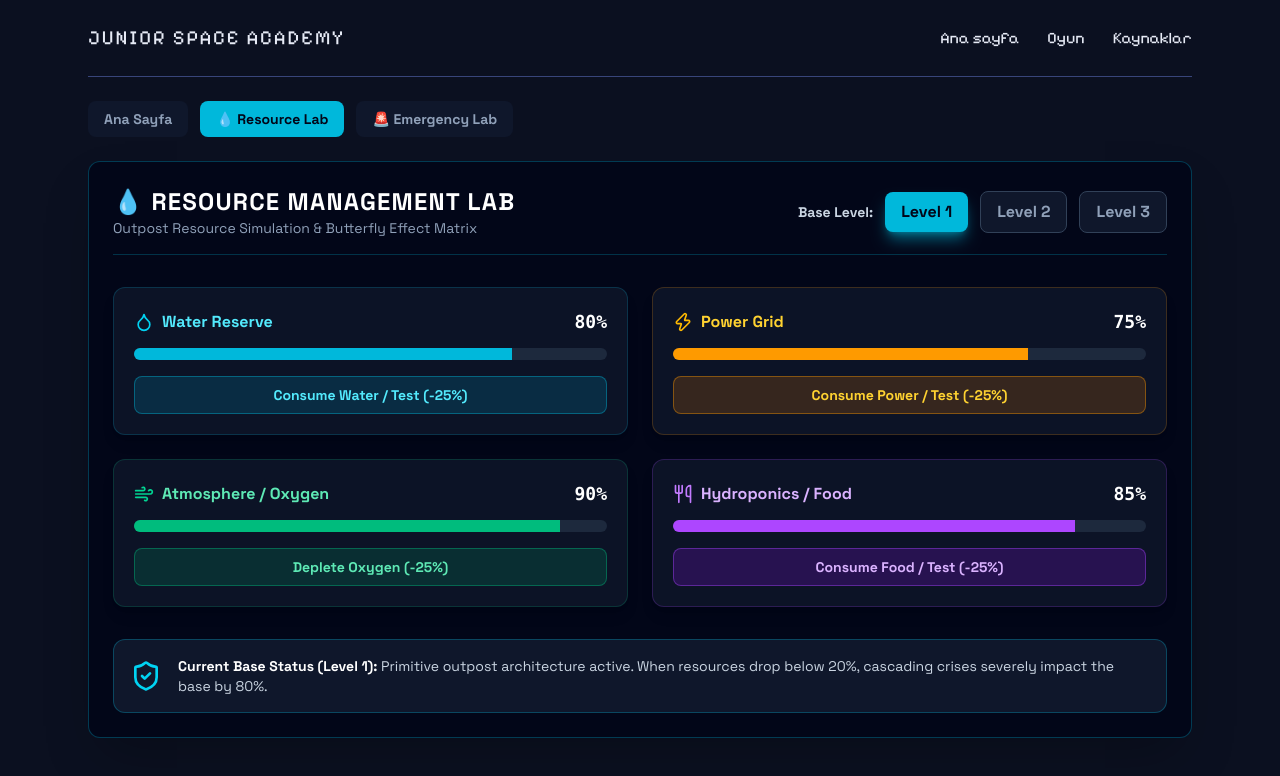
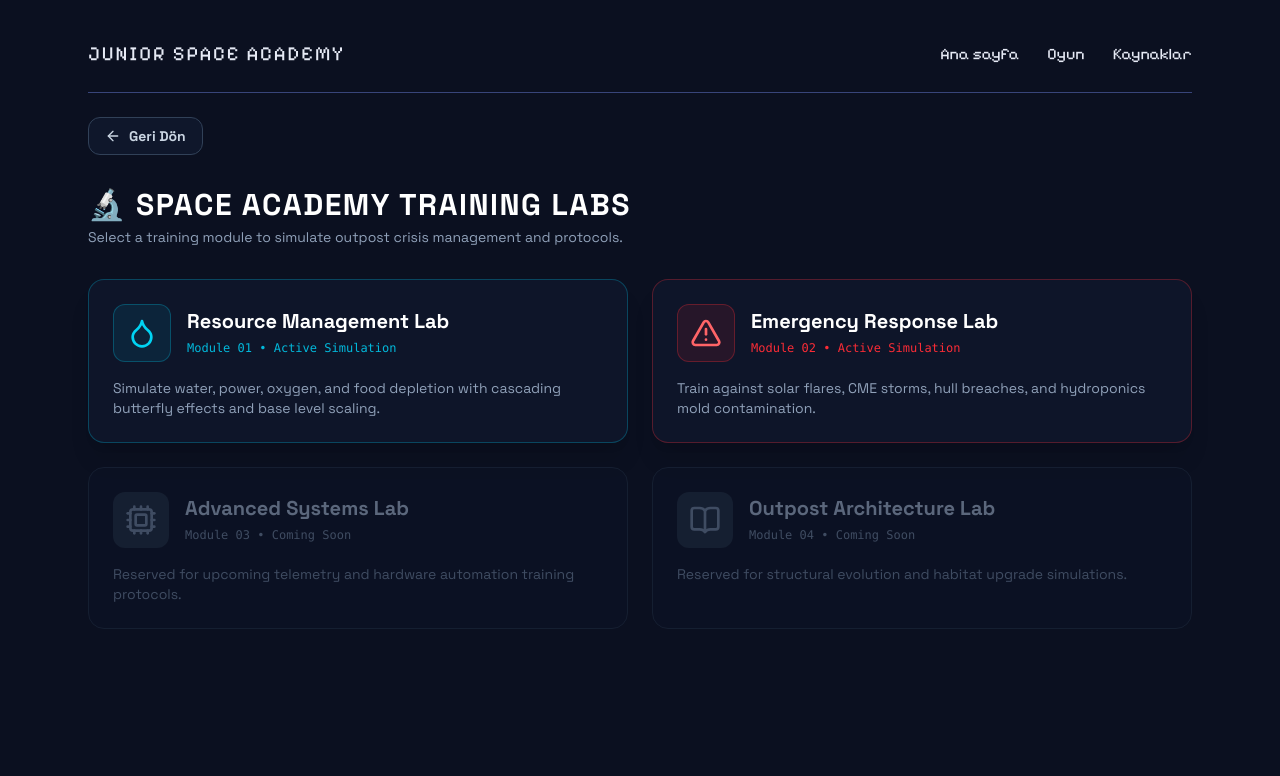
Before and after one commit to nurguld/UONA_Space-Survival-Academy, a React (Vite) app: page /#/ in a window 1280 px wide. Both pictures are taken after a click on the button "Eğitime Başla (Lablar)". Shown: the top 776 px of the page. Built offline with nearby package versions, Linux system fonts and the light colour scheme.

Commit message:
updated home page

```diff
--- a/src/pages/Home.tsx
+++ b/src/pages/Home.tsx
@@ -4,51 +4,39 @@ import Button from '../components/Button'
 import ResourceBar from '../components/ResourceBar'
 import ResourceLab from '../components/labComponents/ResourceLab'
 import EmergencyLab from '../components/labComponents/EmergencyLab'
+import { Droplet, AlertTriangle, Cpu, BookOpen, ArrowLeft } from 'lucide-react'
 
 export default function Home() {
-  // Hangi ekranın açık olduğunu takip ediyoruz: 'home' | 'resourceLab' | 'emergencyLab'
-  const [activeTab, setActiveTab] = useState<'home' | 'resourceLab' | 'emergencyLab'>('home');
+  // 'home' -> Ana Sayfa
+  // 'labHub' -> 4 Labın seçileceği ana menü kartları
+  // 'resourceLab' -> Kaynak Labı
+  // 'emergencyLab' -> Acil Durum Labı
+  const [activeView, setActiveView] = useState<'home' | 'labHub' | 'resourceLab' | 'emergencyLab'>('home');
 
   return (
-    <div className="max-w-6xl mx-auto px-6">
+    <div className="max-w-6xl mx-auto px-6 py-4">
       <Navbar />
 
-      {/* Üst menü veya hızlı test butonları ile lablar arası geçiş */}
-      <div className="flex gap-3 my-6">
+      {/* Geri Dön Butonu (Eğer ana sayfa dışında bir lab içindeysek görünür) */}
+      {activeView !== 'home' && (
         <button
-          onClick={() => setActiveTab('home')}
-          className={`px-4 py-2 rounded-lg font-bold text-sm ${activeTab === 'home' ? 'bg-cyan-500 text-slate-950' : 'bg-slate-900 text-slate-400'}`}
+          onClick={() => setActiveView(activeView === 'resourceLab' || activeView === 'emergencyLab' ? 'labHub' : 'home')}
+          className="flex items-center gap-2 mt-6 mb-4 px-4 py-2 bg-slate-900 border border-slate-700 hover:border-cyan-500 text-slate-300 rounded-xl font-semibold text-sm transition"
         >
-          Ana Sayfa
+          <ArrowLeft className="w-4 h-4" /> Geri Dön
         </button>
-        <button
-          onClick={() => setActiveTab('resourceLab')}
-          className={`px-4 py-2 rounded-lg font-bold text-sm ${activeTab === 'resourceLab' ? 'bg-cyan-500 text-slate-950' : 'bg-slate-900 text-slate-400'}`}
-        >
-          💧 Resource Lab
-        </button>
-        <button
-          onClick={() => setActiveTab('emergencyLab')}
-          className={`px-4 py-2 rounded-lg font-bold text-sm ${activeTab === 'emergencyLab' ? 'bg-red-500 text-white' : 'bg-slate-900 text-slate-400'}`}
-        >
-          🚨 Emergency Lab
-        </button>
-      </div>
+      )}
 
-      {/* Aktif sekmeye göre gösterilecek içerik */}
-      {activeTab === 'resourceLab' ? (
-        <ResourceLab />
-      ) : activeTab === 'emergencyLab' ? (
-        <EmergencyLab />
-      ) : (
+      {/* 1. GÖRÜNÜM: ANA SAYFA */}
+      {activeView === 'home' && (
         <>
-          <h1 className="font-pixel text-6xl mt-12">Ay Üssü Komutanı</h1>
-          <p className="text-muted text-lg mt-4 max-w-xl">
+          <h1 className="font-pixel text-6xl mt-12 text-white">Ay Üssü Komutanı</h1>
+          <p className="text-slate-400 text-lg mt-4 max-w-xl">
             30 gün boyunca enerji, oksijen, gıda ve radyasyon koruması arasında denge kur.
           </p>
           <div className="flex gap-4 mt-6">
             <Button>Göreve Başla</Button>
-            <Button variant="ghost" onClick={() => setActiveTab('resourceLab')}>
+            <Button variant="ghost" onClick={() => setActiveView('labHub')}>
               Eğitime Başla (Lablar)
             </Button>
           </div>
@@ -59,6 +47,86 @@ export default function Home() {
           </div>
         </>
       )}
+
+      {/* 2. GÖRÜNÜM: 4'LÜ LAB SEÇİM MENÜSÜ (HUB) */}
+      {activeView === 'labHub' && (
+        <div className="mt-8">
+          <div className="mb-8">
+            <h2 className="text-3xl font-bold text-white tracking-wider">🔬 SPACE ACADEMY TRAINING LABS</h2>
+            <p className="text-slate-400 text-sm mt-1">Select a training module to simulate outpost crisis management and protocols.</p>
+          </div>
+
+          <div className="grid grid-cols-1 md:grid-cols-2 gap-6">
+            {/* Lab 1: Resource Management (Aktif) */}
+            <div
+              onClick={() => setActiveView('resourceLab')}
+              className="p-6 bg-slate-900/90 border border-cyan-500/30 hover:border-cyan-400 rounded-2xl shadow-xl cursor-pointer transition-all hover:scale-[1.02] group"
+            >
+              <div className="flex items-center gap-4 mb-4">
+                <div className="p-3 bg-cyan-500/10 border border-cyan-500/30 rounded-xl text-cyan-400 group-hover:bg-cyan-500/20 transition">
+                  <Droplet className="w-8 h-8" />
+                </div>
+                <div>
+                  <h3 className="text-xl font-bold text-white group-hover:text-cyan-300 transition">Resource Management Lab</h3>
+                  <span className="text-xs font-mono text-cyan-500">Module 01 • Active Simulation</span>
+                </div>
+              </div>
+              <p className="text-slate-400 text-sm">Simulate water, power, oxygen, and food depletion with cascading butterfly effects and base level scaling.</p>
+            </div>
+
+            {/* Lab 2: Emergency Response (Aktif) */}
+            <div
+              onClick={() => setActiveView('emergencyLab')}
+              className="p-6 bg-slate-900/90 border border-red-500/30 hover:border-red-400 rounded-2xl shadow-xl cursor-pointer transition-all hover:scale-[1.02] group"
+            >
+              <div className="flex items-center gap-4 mb-4">
+                <div className="p-3 bg-red-500/10 border border-red-500/30 rounded-xl text-red-400 group-hover:bg-red-500/20 transition">
+                  <AlertTriangle className="w-8 h-8" />
+                </div>
+                <div>
+                  <h3 className="text-xl font-bold text-white group-hover:text-red-300 transition">Emergency Response Lab</h3>
+                  <span className="text-xs font-mono text-red-500">Module 02 • Active Simulation</span>
+                </div>
+              </div>
+              <p className="text-slate-400 text-sm">Train against solar flares, CME storms, hull breaches, and hydroponics mold contamination.</p>
+            </div>
+
+            {/* Lab 3: Arkadaşının modülü için yer tutucu (İleride eklenecek) */}
+            <div className="p-6 bg-slate-900/50 border border-slate-800 rounded-2xl opacity-60">
+              <div className="flex items-center gap-4 mb-4">
+                <div className="p-3 bg-slate-800 rounded-xl text-slate-500">
+                  <Cpu className="w-8 h-8" />
+                </div>
+                <div>
+                  <h3 className="text-xl font-bold text-slate-400">Advanced Systems Lab</h3>
+                  <span className="text-xs font-mono text-slate-500">Module 03 • Coming Soon</span>
+                </div>
+              </div>
+              <p className="text-slate-500 text-sm">Reserved for upcoming telemetry and hardware automation training protocols.</p>
+            </div>
+
+            {/* Lab 4: Arkadaşının modülü için yer tutucu (İleride eklenecek) */}
+            <div className="p-6 bg-slate-900/50 border border-slate-800 rounded-2xl opacity-60">
+              <div className="flex items-center gap-4 mb-4">
+                <div className="p-3 bg-slate-800 rounded-xl text-slate-500">
+                  <BookOpen className="w-8 h-8" />
+                </div>
+                <div>
+                  <h3 className="text-xl font-bold text-slate-400">Outpost Architecture Lab</h3>
+                  <span className="text-xs font-mono text-slate-500">Module 04 • Coming Soon</span>
+                </div>
+              </div>
+              <p className="text-slate-500 text-sm">Reserved for structural evolution and habitat upgrade simulations.</p>
+            </div>
+          </div>
+        </div>
+      )}
+
+      {/* 3. GÖRÜNÜM: RESOURCE LAB İÇERİĞİ */}
+      {activeView === 'resourceLab' && <ResourceLab />}
+
+      {/* 4. GÖRÜNÜM: EMERGENCY LAB İÇERİĞİ */}
+      {activeView === 'emergencyLab' && <EmergencyLab />}
     </div>
   )
 }
```
